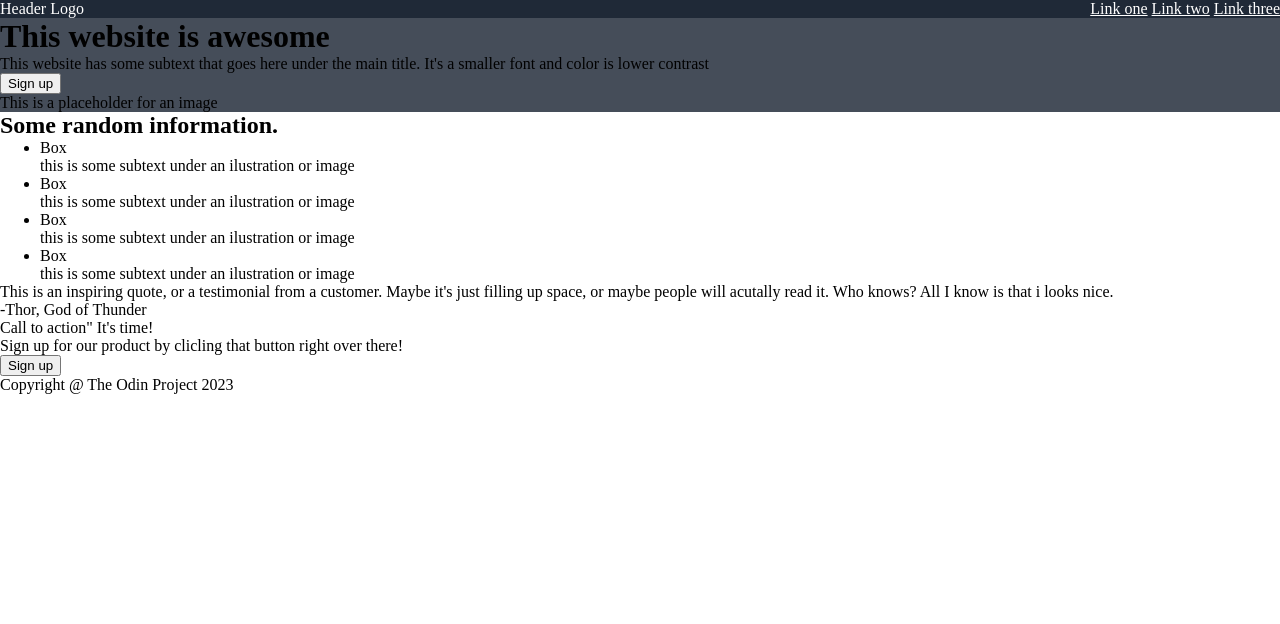
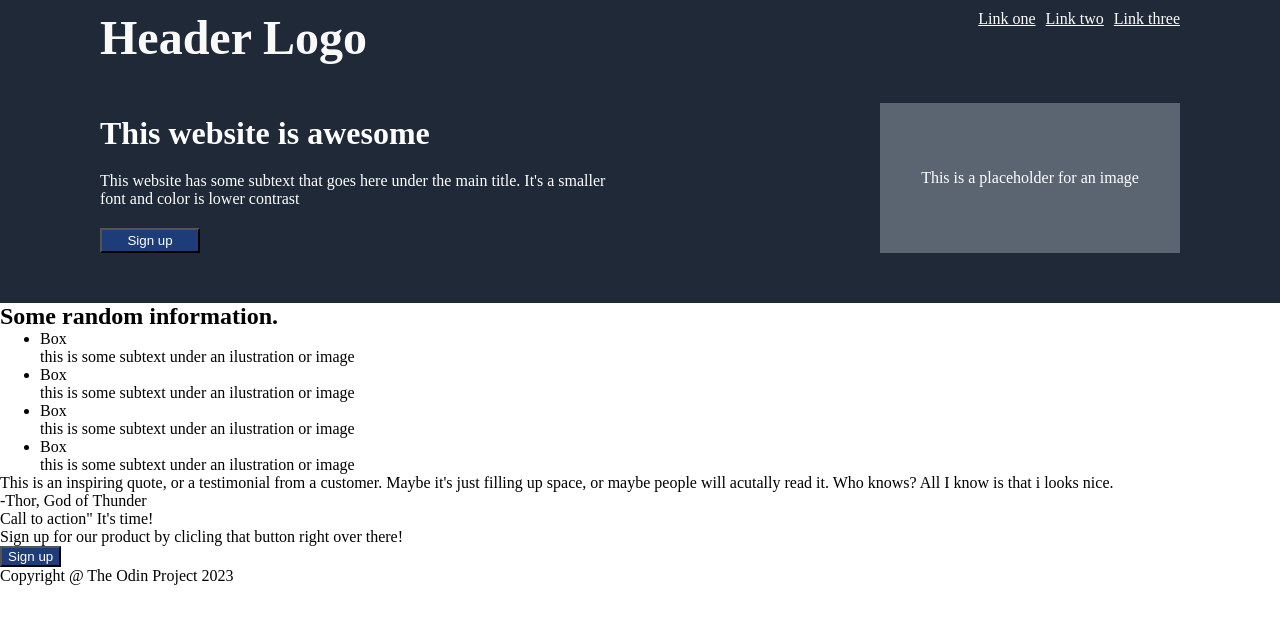
Before and after one commit to ericoptorres/landing-page-Odin-, a plain HTML site: page index.html in a window 1280 px wide. Drawn offline with Linux system fonts and the light colour scheme.

Commit message:
header foundation done

```diff
--- a/index.html
+++ b/index.html
@@ -9,24 +9,29 @@
 </head>
 <body>
     <header>
-        <div>
-            Header Logo
+        <div class="header-content">
+            <div class="header-left">
+                <div class="logo">
+                    Header Logo
+                </div>
+                <div class="hero-left">
+                    <h1>This website is awesome</h1>
+                    <div>This website has some subtext that goes here under the main title. It's a smaller font and color is lower contrast</div>
+                    <button>Sign up</button>
+                </div>
+            </div>
+            <div class="header-right">
+                <div class="links">
+                    <a href="">Link one</a>
+                    <a href="">Link two</a>
+                    <a href="">Link three</a>
+                </div>
+                <div class="box">This is a placeholder for an image</div>
+            </div>
         </div>
-        <div>
-            <a href="">Link one</a>
-            <a href="">Link two</a>
-            <a href="">Link three</a>
-        </div>
+
     </header>
 
-    <div class="top-content">
-        <div>
-            <h1>This website is awesome</h1>
-            <div>This website has some subtext that goes here under the main title. It's a smaller font and color is lower contrast</div>
-            <button>Sign up</button>
-        </div>
-        <div>This is a placeholder for an image</div>
-    </div>
 
     <div class="main-content">
         <h2>Some random information.</h2>
--- a/style.css
+++ b/style.css
@@ -1,5 +1,7 @@
 * {
     margin: 0;
+    box-sizing: border-box;
+    /*border: 1px solid red;*/
 }
 
 a {
@@ -8,11 +10,72 @@ a {
 
 header {
     background-color: #1F2937;
-    color: white;
-    display: flex;
-    justify-content: space-between
 }
 
-.top-content {
-    background-color: #454d59;
+
+
+.header-content {
+    color: white;
+    padding: 100px;
+    padding-top: 10px;
+    padding-bottom: 50px;
+    display: flex;
+    justify-content: space-between;
+    gap: 20px;
+
 }
+
+.header-left{
+    display: flex;
+    flex-direction: column;
+    gap: 50px;
+    flex: 1;
+
+}
+
+.logo {
+    font-size: 48px;
+    font-weight: bolder;
+    color: #F9FAF8;
+}
+
+.hero-left {
+    display: flex;
+    flex-direction: column;
+    gap: 20px;
+}
+
+.hero-left button {
+    height: 25px;
+    width: 100px;
+}
+
+.header-right {
+    display: flex;
+    flex-direction: column;
+    justify-content: space-between;
+    gap: 50px;
+    flex: 1;
+}
+
+.links {
+    align-self: flex-end;
+    display: flex;
+    gap: 10px;
+}
+
+.box {
+    align-self: flex-end;
+    background-color: #5b6572;
+    width: 300px;
+    height: 150px;
+    display: flex;
+    justify-content: center;
+    align-items: center;
+    padding: 30px;
+}
+
+button {
+    background-color: rgb(30, 60, 119);
+    color: white;
+}
```
